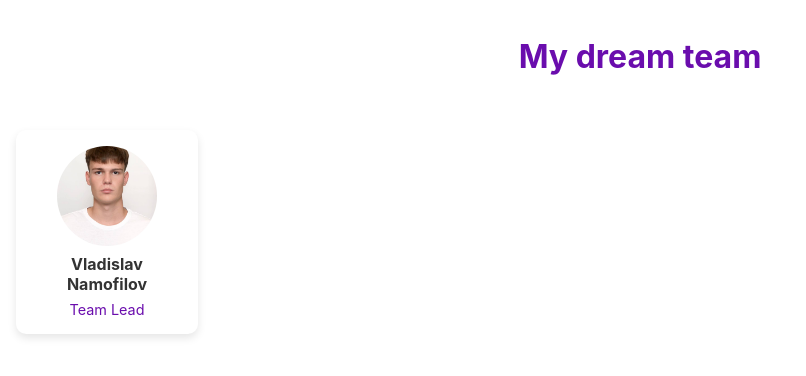
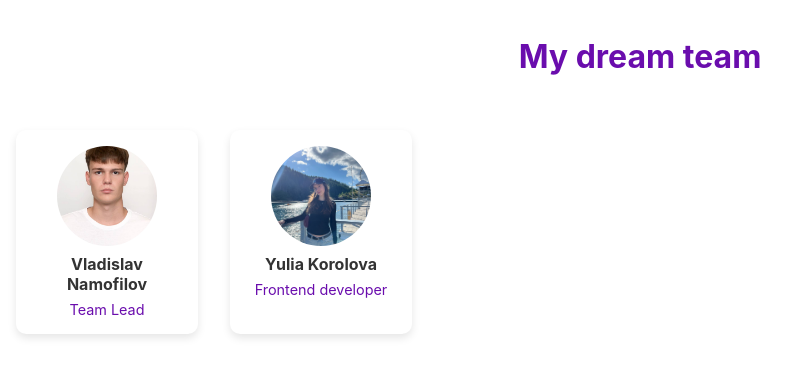
Before and after one commit to nam1kkk/MyDreamTeam, a React (Create React App) app: page / in a window 1280 px wide. Shown: the top 376 px of the page, without its empty margins (0-806 px from the left). Built offline with nearby package versions, Linux system fonts and the light colour scheme.

Commit message:
frontend developer added

```diff
--- a/src/components/Body.js
+++ b/src/components/Body.js
@@ -16,6 +16,7 @@ const Body = () => {
   return (
     <main style={styles.body}>
       <Card name="Vladislav Namofilov" position="Team Lead" photo="/vladislavNamofilov.png" />
+      <Card name="Yulia Korolova" position="Frontend developer" photo="/yuliaKorolova.png" />
     </main>
   );
 };
```
Also changed, not shown: public/yuliaKorolova.png (added).
